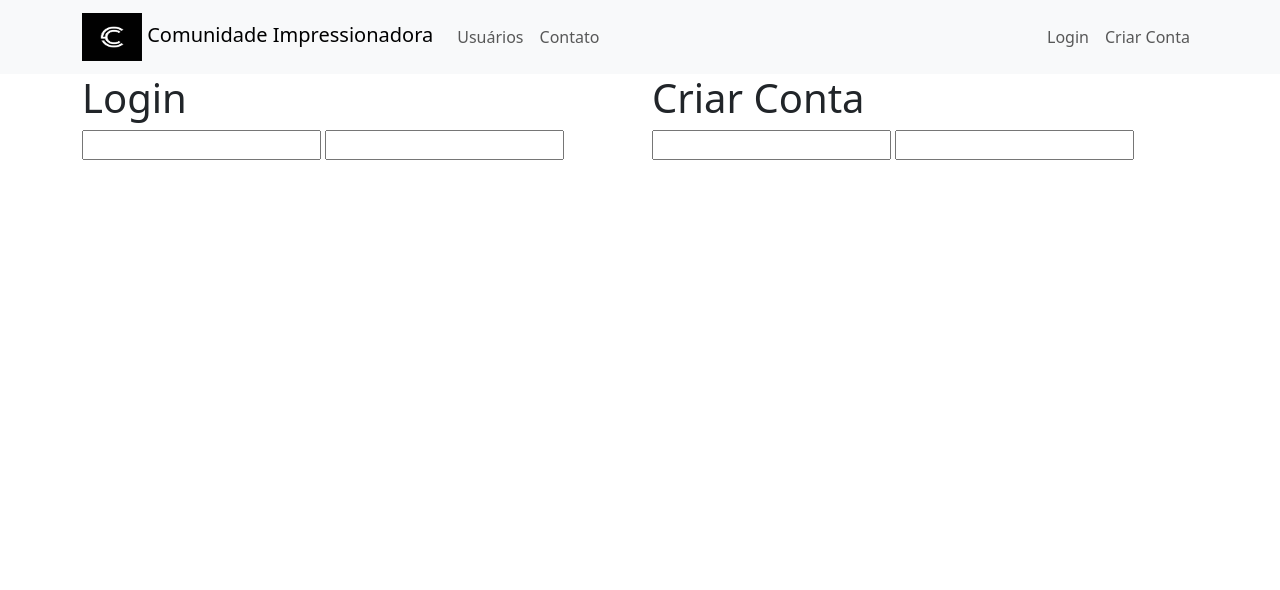
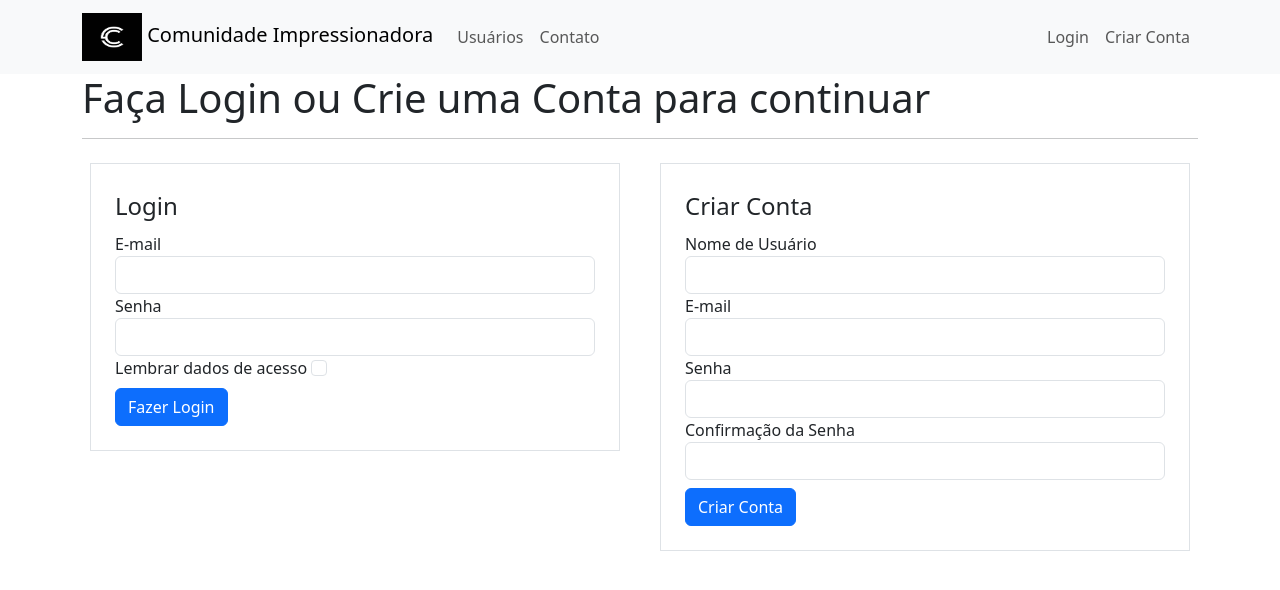
Before and after one commit to lucasamaral296/sitecomunidadeFLASK, a Flask app: page /login in a window 1280 px wide. Shown: the top 590 px of the page. Run offline with Flask 3, Linux system fonts and the light colour scheme.

Commit message:
adicionando booleanfield e configurando variaveis no forms login

```diff
--- a/forms.py
+++ b/forms.py
@@ -1,5 +1,5 @@
 from flask_wtf import FlaskForm
-from wtforms import StringField, PasswordField, SubmitField
+from wtforms import StringField, PasswordField, SubmitField, BooleanField
 from wtforms.validators import DataRequired, Length, Email, EqualTo
 
 class FormCriarConta(FlaskForm):
@@ -13,4 +13,5 @@ class FormCriarConta(FlaskForm):
 class FormLogin(FlaskForm):
     email = StringField('E-mail',validators=[DataRequired(), Email()])
     senha = PasswordField('Senha',validators=[DataRequired(), Length(6, 20)])
+    lembrar_dados = BooleanField('Lembrar dados de acesso')
     botao_submit_login = SubmitField('Fazer Login')
--- a/templates/login.html
+++ b/templates/login.html
@@ -2,21 +2,54 @@
 
 {% block body %}
         <div class="container">
+            <h1>Faça Login ou Crie uma Conta para continuar</h1>
+            <hr>
             <div class="row">
                 <div class="col">
-                    <h1>
-                        Login
-                    </h1>
-                    {{ form_login.email }}
-                    {{ form_login.senha }}
+                    <form method="POST" action="" class="border p-4 m-2">
+                        <legend>Login</legend>
+                        <fieldset>
+                            <div class="form-group">
+                                {{ form_login.email.label(class="form-control-label") }}
+                                {{ form_login.email(class="form-control") }}
+                            </div>
+                            <div class="form-group">
+                                {{ form_login.senha.label(class="form-control-label") }}
+                                {{ form_login.senha(class="form-control") }}
+                            </div>
+                            <div class="form-group">
+                                {{ form_login.lembrar_dados.label(class="form-check-label") }}
+                                {{ form_login.lembrar_dados(class="form-check-input") }}
+                            </div>
+                        </fieldset>
+                            {{ form_login.botao_submit_login(class="btn btn-primary mt-2") }}
+                    </form>
                 </div>
                 <div class="col">
-                    <h1>
-                        Criar Conta
-                    </h1>
-                    {{ form_criarconta.username }}
-                    {{ form_criarconta.email }}
+                    <form method="POST" action="" class="border p-4 m-2">
+                        <legend>Criar Conta</legend>
+                            <fieldset>
+                                <div class="form-group">
+                                    {{ form_criarconta.username.label(class="form-control-label") }}
+                                    {{ form_criarconta.username(class="form-control") }}
+                                </div>
+                                <div class="form-group">
+                                    {{ form_criarconta.email.label(class="form-control-label") }}
+                                    {{ form_criarconta.email(class="form-control") }}
+                                </div>
+                                <div class="form-group">
+                                    {{ form_criarconta.senha.label(class="form-control-label") }}
+                                    {{ form_criarconta.senha(class="form-control") }}
+                                </div>
+                                <div class="form-group">
+                                    {{ form_criarconta.confirmacao.label(class="form-control-label") }}
+                                    {{ form_criarconta.confirmacao(class="form-control") }}
+                                </div>
+                            </fieldset>
+                            {{ form_criarconta.botao_submit_criarconta(class="btn btn-primary mt-2") }}
+                    </form>
                 </div>
+
             </div>
         </div>
 
```
